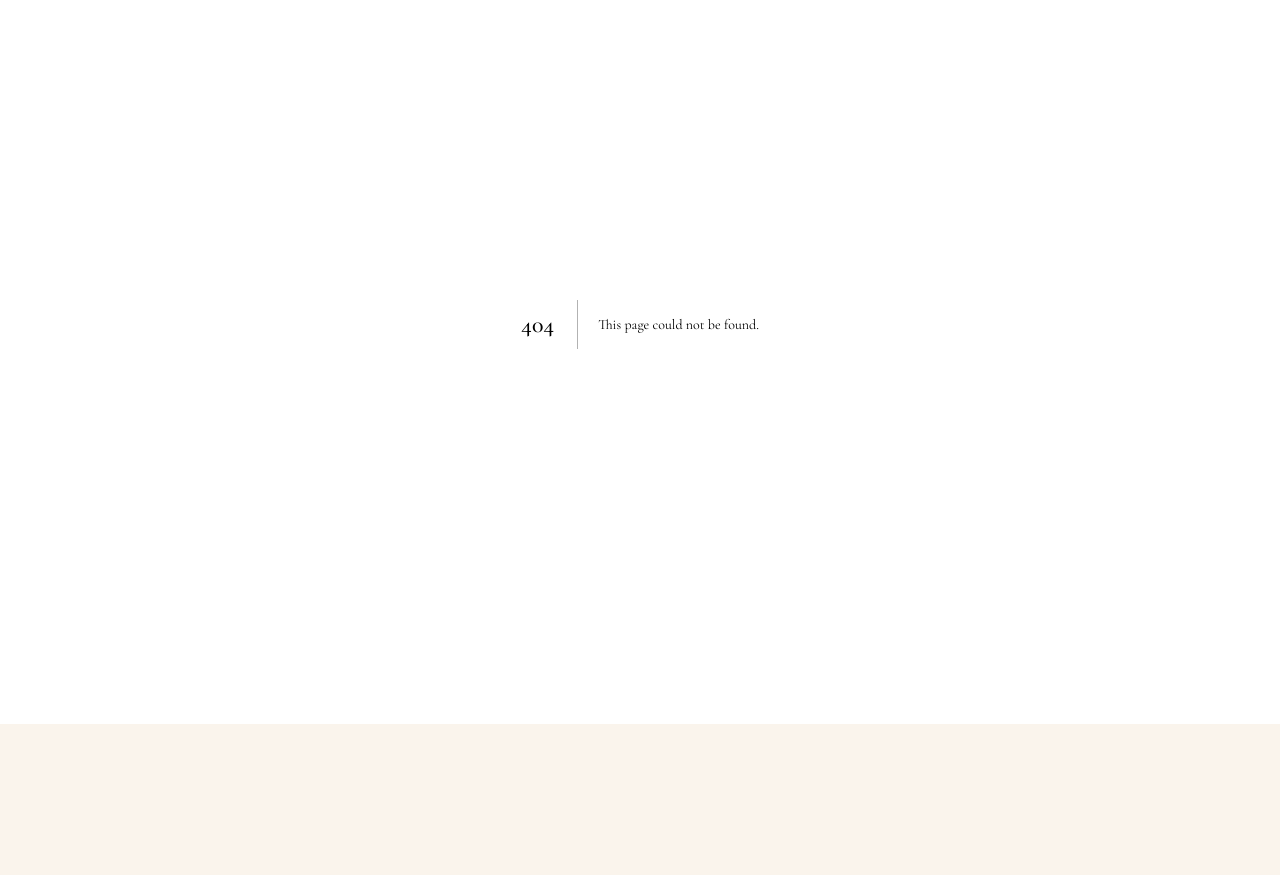
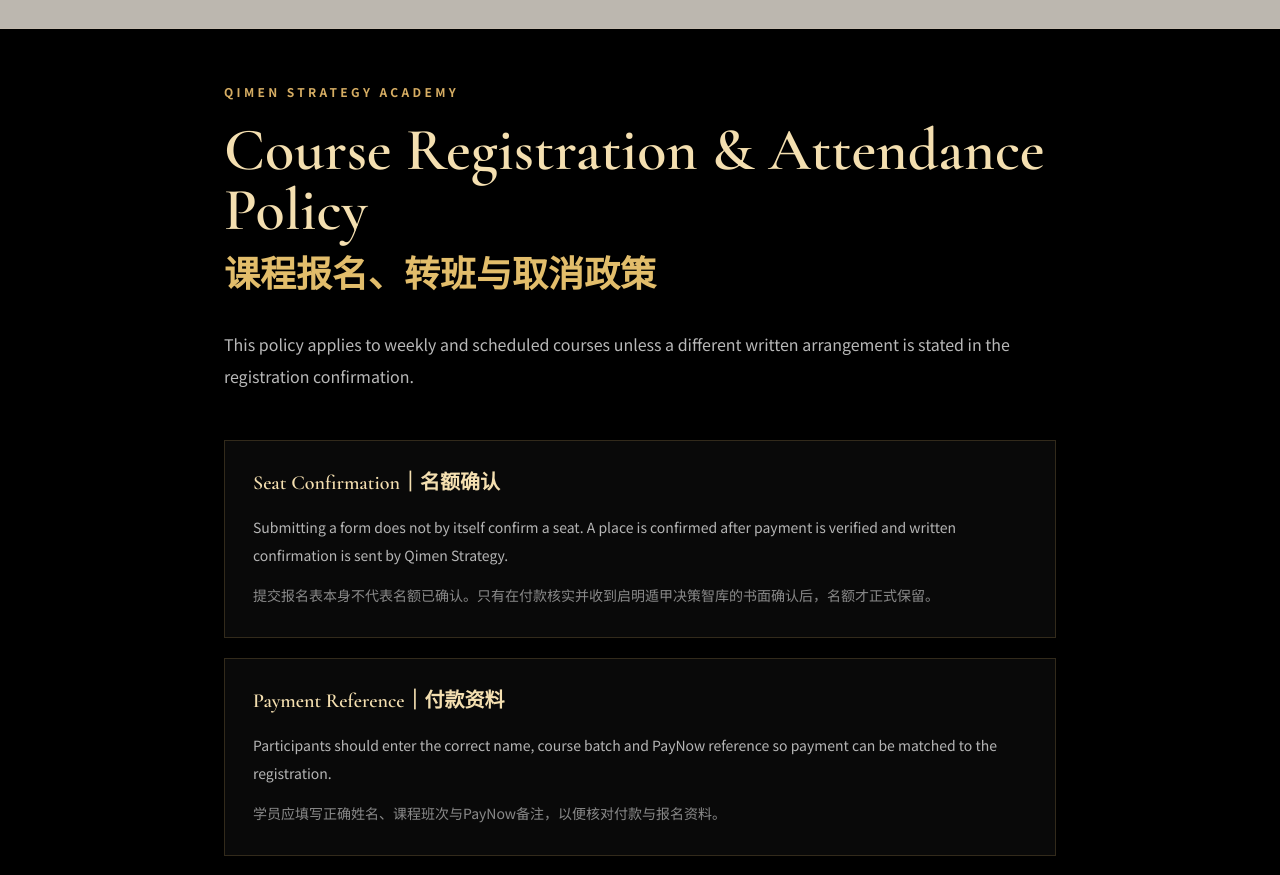
Before and after one commit to BODHIWONG/qmfeng-website, a Next.js app: page /course-policy in a window 1280 px wide. Before the commit this address had no page. Shown: the part 76-951 px from the top of the page. Before the commit the page ends 800 px from the top, so only its background shows below. Built offline with nearby package versions, Linux system fonts and the light colour scheme.

Commit message:
Add course registration and attendance policy

```diff
--- /dev/null
+++ b/app/course-policy/page.tsx
@@ -0,0 +1,50 @@
+import type { Metadata } from "next";
+import { LanguageProvider } from "@/contexts/language-context";
+import Navbar from "@/components/navbar";
+import Footer from "@/components/footer";
+
+export const metadata: Metadata = {
+  title: "Course Registration, Transfer & Cancellation Policy｜课程报名政策",
+  description: "Registration, payment verification, transfer, cancellation and attendance policy for Qimen Strategy weekly courses in Singapore.",
+  alternates: { canonical: "https://www.qmfeng.com/course-policy" },
+};
+
+const policies = [
+  ["Seat Confirmation", "名额确认", "Submitting a form does not by itself confirm a seat. A place is confirmed after payment is verified and written confirmation is sent by Qimen Strategy.", "提交报名表本身不代表名额已确认。只有在付款核实并收到启明遁甲决策智库的书面确认后，名额才正式保留。"],
+  ["Payment Reference", "付款资料", "Participants should enter the correct name, course batch and PayNow reference so payment can be matched to the registration.", "学员应填写正确姓名、课程班次与PayNow备注，以便核对付款与报名资料。"],
+  ["Transfer Request", "转班申请", "A request to transfer to another available batch should normally be made at least 7 calendar days before the course starts. One transfer may be considered, subject to seat availability and written approval.", "如需转班，原则上应在开课前至少7个日历日提出。每位学员可申请一次转班，是否获批视新班次名额及书面确认为准。"],
+  ["Late Changes and No-Show", "临时变更与缺席", "Requests made less than 7 days before the course, partial attendance or no-show cases are reviewed individually and may not qualify for a refund or transfer because teaching resources and seats have already been reserved.", "开课前少于7天提出的变更、只参加部分课程或无故缺席，将按个案处理。由于名额与教学资源已经预留，可能无法退款或转班。"],
+  ["Organiser Changes", "主办方调整", "If Qimen Strategy must postpone or cancel a class, participants may choose an available replacement batch or receive a refund of the affected course fee.", "如启明遁甲决策智库需要延期或取消课程，学员可以选择其他可用班次，或退回受影响课程的费用。"],
+  ["Learning Materials", "学习资料", "Course materials are for the registered participant's personal learning. Recording, copying, resale, public teaching or distribution requires written permission.", "课程资料仅供已报名学员个人学习。录音录像、复制、转售、公开教学或传播须取得书面允许。"],
+];
+
+export default function CoursePolicyPage() {
+  return (
+    <LanguageProvider>
+      <div className="min-h-screen bg-black text-white">
+        <Navbar />
+        <main className="px-4 pb-24 pt-32 md:pt-40">
+          <div className="container mx-auto max-w-4xl">
+            <p className="text-xs font-bold uppercase tracking-[0.28em] text-[#d6ad63]">Qimen Strategy Academy</p>
+            <h1 className="mt-5 text-4xl font-semibold text-[#f4dfb0] md:text-6xl">Course Registration & Attendance Policy</h1>
+            <h2 className="mt-4 text-2xl font-semibold text-[#e2bd6b] md:text-4xl">课程报名、转班与取消政策</h2>
+            <p className="mt-8 text-base leading-8 text-white/72">This policy applies to weekly and scheduled courses unless a different written arrangement is stated in the registration confirmation.</p>
+            <div className="mt-12 space-y-5">
+              {policies.map(([title, zh, body, bodyZh]) => (
+                <section key={title} className="border border-[#d6ad63]/20 bg-white/[0.035] p-7">
+                  <h3 className="text-xl font-semibold text-[#f4dfb0]">{title}｜{zh}</h3>
+                  <p className="mt-4 text-sm leading-7 text-white/70">{body}</p>
+                  <p className="mt-3 text-sm leading-7 text-white/52">{bodyZh}</p>
+                </section>
+              ))}
+            </div>
+            <div className="mt-10 border border-[#d6ad63]/30 bg-[#d6ad63]/10 p-7">
+              <p className="text-sm leading-7 text-white/70">For transfer or attendance requests, contact WhatsApp +65 8959 3499 and include the registered participant name and course batch.</p>
+            </div>
+          </div>
+        </main>
+        <Footer />
+      </div>
+    </LanguageProvider>
+  );
+}
```
